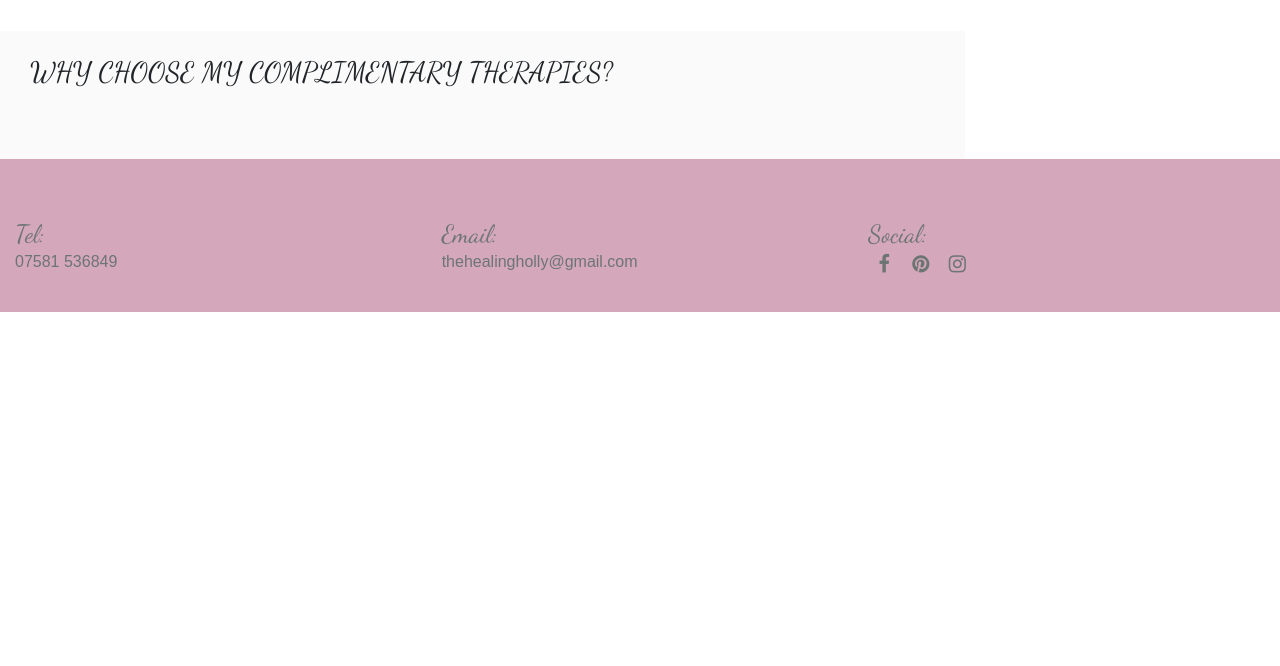
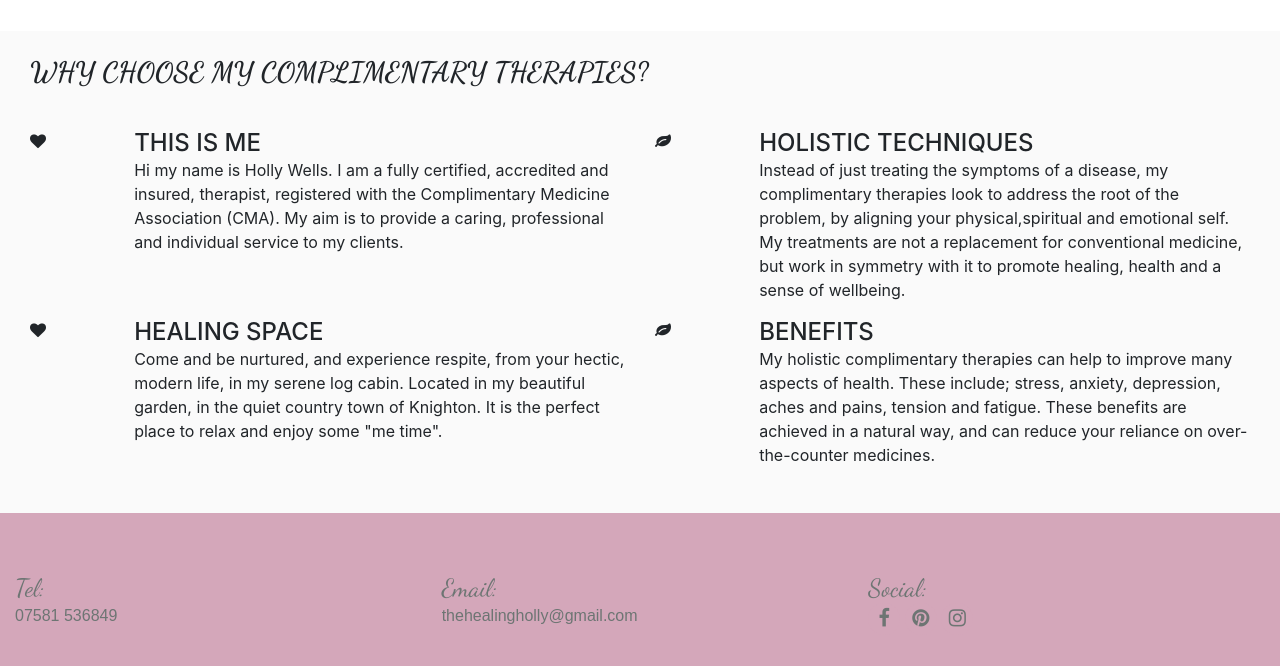
Before and after one commit to stuwells1982/the-healing-holly, a plain HTML site: page healing_holly/index.html in a window 1280 px wide. Shown: the part 1063-1729 px from the top of the page. Before the commit the page ends 1375 px from the top, so only its background shows below. Drawn offline with nearby package versions, Linux system fonts and the light colour scheme; a web font is replaced by a local one.

Commit message:
About section complete

```diff
--- a/healing_holly/assets/css/style.css
+++ b/healing_holly/assets/css/style.css
@@ -70,7 +70,7 @@ h5 {
 
 .section-heading {
     font-family: "Dancing Script", sans-serif;
-    font-weight: 400;
+    font-weight: 700;
     margin-top: 25px;
     margin-bottom: 40px;
 }
--- a/healing_holly/index.html
+++ b/healing_holly/index.html
@@ -69,6 +69,69 @@
                         <h3 class="section-heading uppercase">Why Choose My Complimentary Therapies?</h3>
                     </div>
                 </div>
+                <div class="row">
+                    <div class="col-10 offset-1 offset-sm-0 col-sm-4 col-md-6">
+                        <div class="row">
+                            <div class="col-2">
+                                <i class="fa fa-heart" aria-hidden="true"></i>
+                            </div>
+                            <div class="col-10">
+                                <h4 class="about-me-heading uppercase">This Is Me</h4>
+                                <p>
+                                    Hi my name is Holly Wells. I am a fully certified, accredited and insured, therapist, registered
+                                    with the Complimentary Medicine Association (CMA). My aim is to provide a caring, professional and
+                                    individual service to my clients.
+                                </p>
+                            </div>
+                        </div>
+                    </div>
+                    <div class="col-10 offset-1 offset-sm-0 col-sm-4 col-md-6">
+                        <div class="row">
+                            <div class="col-2">
+                                <i class="fa fa-leaf" aria-hidden="true"></i>
+                            </div>
+                            <div class="col-10">
+                                <h4 class="about-me-heading uppercase">Holistic Techniques</h4>
+                                <p>
+                                    Instead of just treating the symptoms of a disease, my complimentary therapies look to address the
+                                    root of the problem, by aligning your physical,spiritual and emotional self. My treatments are not
+                                    a replacement for conventional medicine, but work in symmetry with it to promote healing, health
+                                    and a sense of wellbeing.
+                                </p>
+                            </div>
+                        </div>
+                    </div>
+                    <div class="col-10 offset-1 offset-sm-0 col-sm-4 col-md-6">
+                        <div class="row">
+                            <div class="col-2">
+                                <i class="fa fa-heart" aria-hidden="true"></i>
+                            </div>
+                            <div class="col-10">
+                                <h4 class="about-me-heading uppercase">Healing Space</h4>
+                                <p>
+                                    Come and be nurtured, and experience respite, from your hectic, modern life, in my serene log
+                                    cabin. Located in my beautiful garden, in the quiet country town of Knighton. It is the perfect place to
+                                    relax and enjoy some "me time".
+                                </p>
+                            </div>
+                        </div>
+                    </div>
+                    <div class="col-10 offset-1 offset-sm-0 col-sm-4 col-md-6">
+                        <div class="row">
+                            <div class="col-2">
+                                <i class="fa fa-leaf" aria-hidden="true"></i>
+                            </div>
+                            <div class="col-10">
+                                <h4 class="about-me-heading uppercase">Benefits</h4>
+                                <p>
+                                    My holistic complimentary therapies can help to improve many aspects of health. These include;
+                                    stress, anxiety, depression, aches and pains, tension and fatigue. These benefits are achieved in a
+                                    natural way, and can reduce your reliance on over-the-counter medicines.
+                                </p>
+                            </div>
+                        </div>
+                    </div>
+                </div>
             </div>
         </div>
     </section>
```
